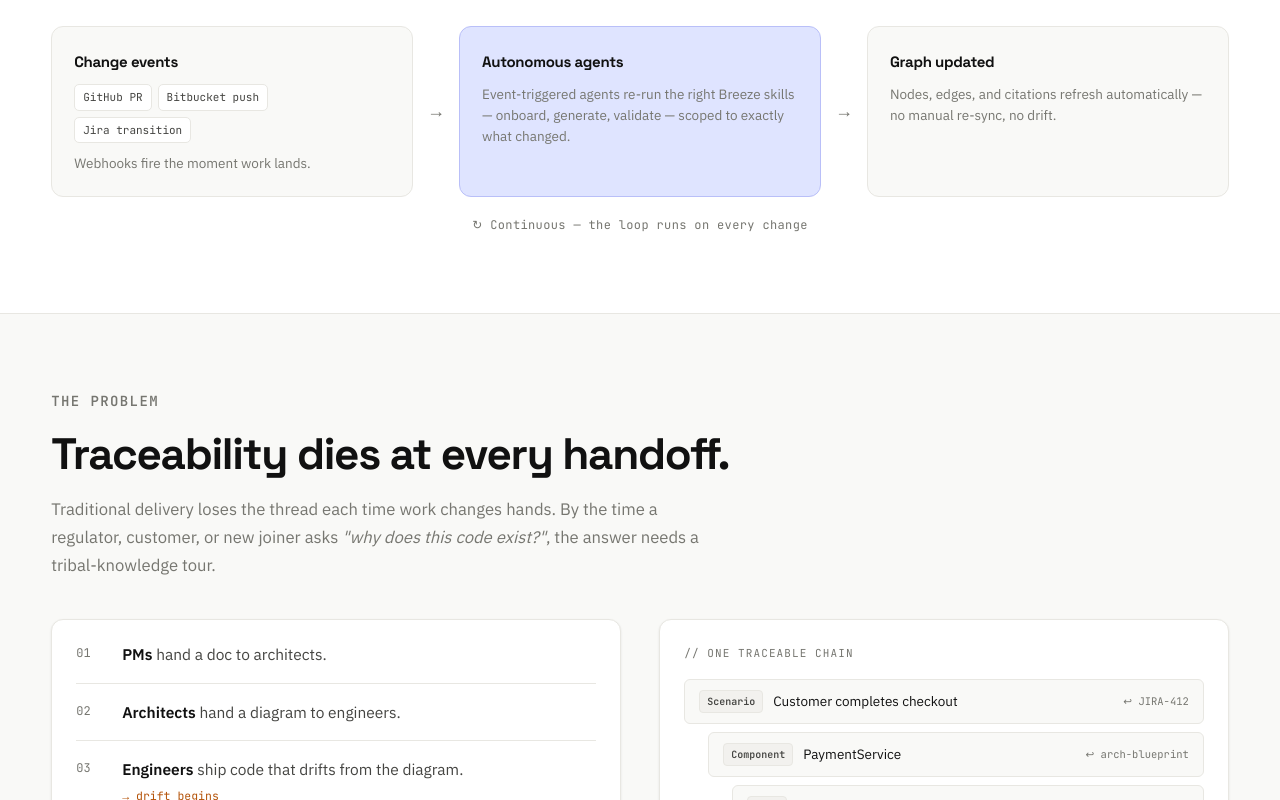
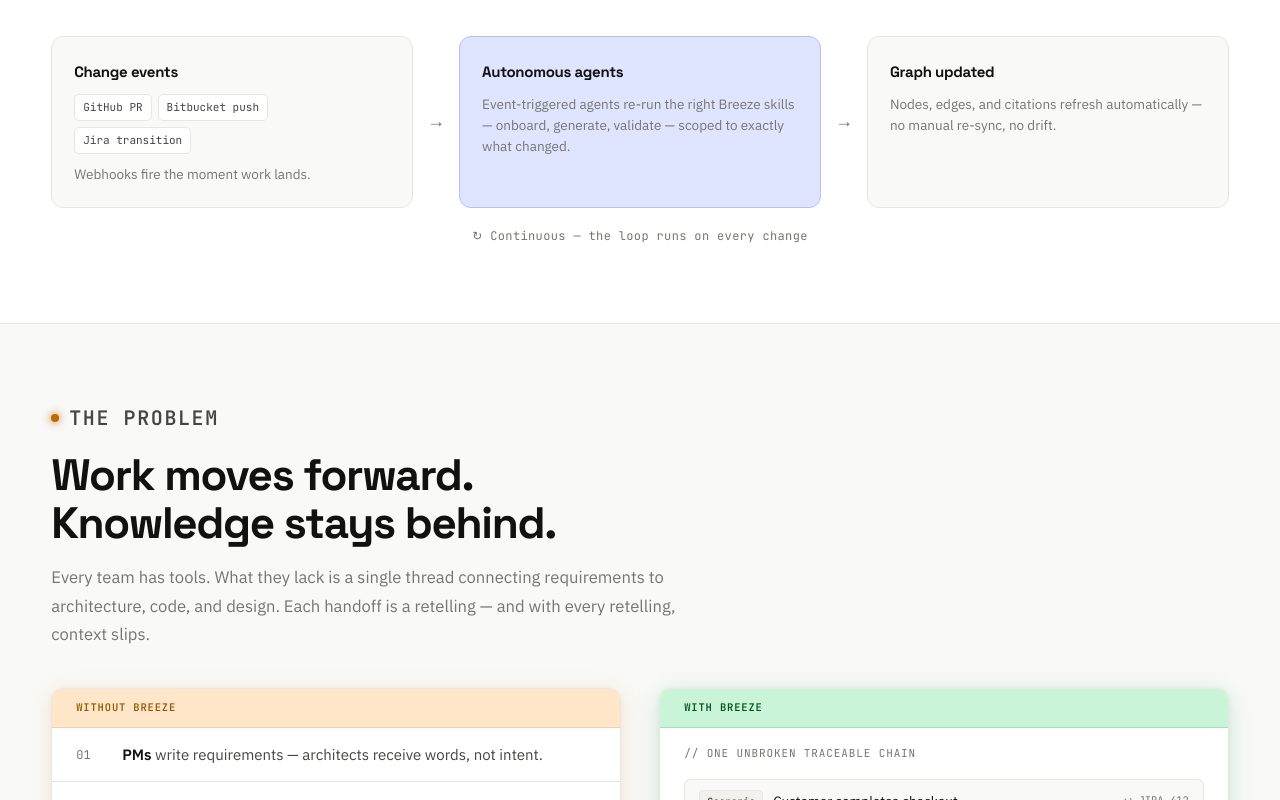
Before and after one commit to accionlabs/breeze-ai, a Next.js app: page / in a window 1280 px wide. Shown: the part 2000-2800 px from the top of the page. Built offline with nearby package versions, Linux system fonts and the light colour scheme.

Commit message:
Corrections done on the eyebrow components

```diff
--- a/app/globals.css
+++ b/app/globals.css
@@ -205,10 +205,24 @@ code, kbd {
 .hero__eyebrow {
   font-family: var(--mono);
   font-size: 11.5px;
+  font-weight: 800;
   letter-spacing: 0.12em;
   text-transform: uppercase;
   color: var(--fg-muted);
   margin-bottom: 28px;
+  display: inline-flex;
+  align-items: center;
+  gap: 8px;
+}
+.hero__eyebrow::before {
+  content: '';
+  display: inline-block;
+  width: 7px;
+  height: 7px;
+  border-radius: 50%;
+  background: var(--indigo-muted);
+  box-shadow: 0 0 8px var(--indigo-muted);
+  flex: none;
 }
 .hero h1 {
   font-size: clamp(40px, 5.5vw, 76px);
@@ -531,12 +545,29 @@ code, kbd {
 }
 .lsection__eyebrow {
   font-family: var(--mono);
-  font-size: 14px;
-  font-weight: 700;
-  letter-spacing: 0.10em;
+  font-size: 20px;
+  font-weight: 900;
+  letter-spacing: 0.08em;
   text-transform: uppercase;
-  color: var(--fg-muted);
+  color: var(--fg-2);
   margin-bottom: 16px;
+  display: inline-flex;
+  align-items: center;
+  gap: 10px;
+}
+.lsection__eyebrow::before {
+  content: '';
+  display: inline-block;
+  width: 8px;
+  height: 8px;
+  border-radius: 50%;
+  background: var(--indigo-muted);
+  box-shadow: 0 0 8px var(--indigo-muted);
+  flex: none;
+}
+.lsection__eyebrow--amber::before {
+  background: var(--amber);
+  box-shadow: 0 0 8px var(--amber);
 }
 .lsection h2 {
   font-size: clamp(28px, 3.5vw, 44px);
@@ -549,14 +580,18 @@ code, kbd {
   line-height: 1.7;
 }
 
+
 /* problem handoffs */
-.handoffs { display: flex; flex-direction: column; justify-content: center; height: 100%; background: var(--bg-white); border: 1px solid var(--border); border-radius: var(--radius-lg); box-shadow: var(--shadow-sm); padding: 6px 24px; }
-.handoff { display: grid; grid-template-columns: 32px 1fr; gap: 14px; padding: 15px 0; border-bottom: 1px solid var(--border); }
-.handoff:last-child { border-bottom: none; }
+.handoffs { display: flex; flex-direction: column; justify-content: center; height: 100%; background: var(--bg-white); border: 1px solid var(--border); border-radius: var(--radius-lg); box-shadow: 0 4px 24px oklch(0.72 0.13 70 / 0.18), 0 1px 4px oklch(0.72 0.13 70 / 0.10); padding: 0; overflow: hidden; }
+.handoffs--today { justify-content: flex-start; }
+.handoffs__badge { font-family: var(--mono); font-size: 10.5px; font-weight: 700; letter-spacing: 0.08em; text-transform: uppercase; color: oklch(0.52 0.12 70); background: var(--amber-light); border-bottom: 1px solid oklch(0.88 0.07 70); padding: 10px 24px; }
+.handoffs .handoff, .handoffs .handoff:last-child { margin-inline: 24px; }
+.handoff { display: grid; grid-template-columns: 32px 1fr; gap: 14px; padding: 15px 24px; border-bottom: 1px solid var(--border); margin-inline: 0 !important; }
+.handoff:last-child { border-bottom: none; padding-bottom: 20px; }
 .handoff__n { font-family: var(--mono); font-size: 12px; color: var(--fg-muted); padding-top: 2px; }
-.handoff__line { font-size: 15.5px; color: var(--fg-2); }
+.handoff__line { font-size: 15px; color: var(--fg-2); line-height: 1.55; }
 .handoff__line b { font-weight: 600; color: var(--fg); }
-.handoff__drift { display: block; margin-top: 4px; font-family: var(--mono); font-size: 11.5px; color: #B45309; }
+.handoff__drift { display: block; margin-top: 5px; font-family: var(--mono); font-size: 11px; color: oklch(0.52 0.12 70); background: var(--amber-light); border: 1px solid oklch(0.88 0.07 70); border-radius: 4px; padding: 2px 8px; width: fit-content; }
 
 /* two-col grid */
 .two-col { display: grid; grid-template-columns: 1fr 1fr; gap: clamp(20px, 3vw, 40px); align-items: stretch; }
@@ -568,10 +603,21 @@ code, kbd {
   border: 1px solid var(--border);
   border-radius: var(--radius-lg);
   padding: 24px;
-  box-shadow: var(--shadow-sm);
+  box-shadow: 0 4px 24px oklch(0.60 0.14 155 / 0.18), 0 1px 4px oklch(0.60 0.14 155 / 0.10);
   height: 100%;
+  box-sizing: border-box;
+  display: flex;
+  flex-direction: column;
+  overflow: hidden;
 }
-.trace-card__label { font-family: var(--mono); font-size: 11px; letter-spacing: 0.1em; text-transform: uppercase; color: var(--fg-muted); margin-bottom: 16px; }
+.trace-card--breeze { padding: 0; }
+.trace-card--breeze .trace-card__label,
+.trace-card--breeze .tnode,
+.trace-card--breeze .trace-card__foot { margin-inline: 24px; }
+.trace-card--breeze .tnode:first-of-type { margin-top: 0; }
+.trace-card__badge { font-family: var(--mono); font-size: 10.5px; font-weight: 700; letter-spacing: 0.08em; text-transform: uppercase; color: oklch(0.38 0.14 155); background: var(--green-light); border-bottom: 1px solid oklch(0.86 0.08 155); padding: 10px 24px; margin-bottom: 16px; }
+.trace-card__label { font-family: var(--mono); font-size: 11px; letter-spacing: 0.08em; text-transform: uppercase; color: var(--fg-muted); margin-bottom: 16px; }
+.trace-card__foot { margin-top: 16px; padding-top: 12px; border-top: 1px solid var(--border); font-size: 13px; color: var(--fg-muted); line-height: 1.55; font-style: italic; }
 .tnode { display: flex; align-items: center; gap: 10px; padding: 10px 14px; border-radius: 6px; background: var(--bg); border: 1px solid var(--border); margin-left: var(--ind, 0); }
 .tnode + .tnode { margin-top: 8px; }
 .tnode__tag { font-family: var(--mono); font-size: 10px; padding: 2px 7px; border-radius: 4px; font-weight: 600; background: var(--bg-code); border: 1px solid var(--border); color: var(--fg-2); }
@@ -961,3 +1007,124 @@ code, kbd {
 .reveal { opacity: 0; transform: translateY(16px); transition: opacity 0.6s cubic-bezier(.2,.7,.2,1), transform 0.6s cubic-bezier(.2,.7,.2,1); }
 .reveal.in { opacity: 1; transform: none; }
 @media (prefers-reduced-motion: reduce) { .reveal { opacity: 1; transform: none; transition: none; } }
+
+/* ================================================================
+   MOBILE / RESPONSIVE  (phones ≤ 480px, tablets up to 768px)
+   ================================================================ */
+
+/* ── Nav ─────────────────────────────────────────────────────── */
+@media (max-width: 480px) {
+  .nav__inner { gap: 10px; padding-inline: 16px; }
+  /* keep only "Get started" on phones */
+  .nav__cta .btn--outline { display: none; }
+}
+
+/* ── Hero copy ───────────────────────────────────────────────── */
+@media (max-width: 640px) {
+  .hero__copy {
+    padding: 36px 20px 32px;
+  }
+  .hero h1 { font-size: clamp(32px, 8vw, 48px); }
+  .hero__sub { font-size: 15px; max-width: 100%; }
+  .hero__btns { flex-direction: column; gap: 10px; }
+  .hero__btns .btn { width: 100%; justify-content: center; }
+}
+
+/* ── Hero cmd pill: prevent overflow ─────────────────────────── */
+@media (max-width: 640px) {
+  .hero__cmd {
+    width: 100%;
+    box-sizing: border-box;
+    overflow: hidden;
+  }
+  .hero__cmd span {
+    overflow: hidden;
+    text-overflow: ellipsis;
+    white-space: nowrap;
+    flex: 1;
+    min-width: 0;
+  }
+}
+
+/* ── Hide heavy ImpactFlow visual on phones ──────────────────── */
+@media (max-width: 700px) {
+  .hero__visual--flow { display: none; }
+  /* hero--dark stacks at 1380px; on phones let copy breathe */
+  .hero--dark { min-height: 0; }
+}
+
+/* ── ImpactFlow stacked layout fixes ────────────────────────── */
+@media (max-width: 820px) {
+  /* remove the negative margin that works for horizontal layout */
+  .impact-flow { margin-top: 0; padding: 24px 16px; }
+  .flow-stage--report { min-height: 220px; }
+  .hero__visual--flow { padding: 0; }
+}
+
+/* ── Persona grid: 1-col on phones ──────────────────────────── */
+@media (max-width: 480px) {
+  .persona-grid { grid-template-columns: 1fr; }
+}
+
+/* ── Comparison: tabs scroll, header & verdict stack ─────────── */
+@media (max-width: 600px) {
+  /* tabs scrollable row */
+  .compare-tabs {
+    width: 100%;
+    overflow-x: auto;
+    border-radius: var(--radius) var(--radius) 0 0;
+  }
+  .ctab { white-space: nowrap; padding: 10px 14px; font-size: 13px; }
+
+  /* two-col product header → stack */
+  .cmp-head { grid-template-columns: 1fr; }
+  .cmp-col:first-child { border-right: none; border-bottom: 1px solid var(--border); }
+
+  /* verdict → stack */
+  .cmp-verdict { grid-template-columns: 1fr; }
+  .verdict-col:first-child {
+    border-right: none;
+    border-bottom: 1px solid var(--border);
+  }
+
+  /* table cell padding tighter */
+  .cmp-table th, .cmp-table td { padding: 10px 14px; }
+  .cmp-col { padding: 16px; }
+  .verdict-col { padding: 14px 16px; }
+}
+
+/* ── Footer: 1-col on phones ─────────────────────────────────── */
+@media (max-width: 480px) {
+  .footer__inner { grid-template-columns: 1fr; gap: 24px; }
+  .footer__blurb { max-width: 100%; }
+}
+
+/* ── CTA section command: overflow safe ─────────────────────── */
+@media (max-width: 600px) {
+  .landing-cta__cmd {
+    width: 100%;
+    max-width: 100%;
+    box-sizing: border-box;
+    overflow: hidden;
+  }
+  .landing-cta__cmd span {
+    overflow: hidden;
+    text-overflow: ellipsis;
+    white-space: nowrap;
+    flex: 1;
+    min-width: 0;
+  }
+}
+
+/* ── General section padding on phones ──────────────────────── */
+@media (max-width: 480px) {
+  .lsection { padding-block: clamp(40px, 8vw, 64px); }
+  .lsection__head { margin-bottom: 28px; }
+  .wrap { padding-inline: 16px; }
+  .two-col { gap: 16px; }
+  .syncflow { gap: 10px; }
+  .handoffs { padding: 4px 16px; }
+  .trace-card { padding: 16px; }
+  .tnode { margin-left: min(var(--ind, 0px), 20px) !important; }
+  .landing-cta { padding-block: clamp(40px, 8vw, 64px); }
+}
--- a/app/page.tsx
+++ b/app/page.tsx
@@ -124,19 +124,20 @@ export default function Home() {
         <div className="wrap">
           <ScrollReveal>
             <div className="lsection__head">
-              <div className="lsection__eyebrow">The problem</div>
-              <h2>Traceability dies at every handoff.</h2>
-              <p className="lead">Traditional delivery loses the thread each time work changes hands. By the time a regulator, customer, or new joiner asks <em>"why does this code exist?"</em>, the answer needs a tribal-knowledge tour.</p>
+              <div className="lsection__eyebrow lsection__eyebrow--amber">The problem</div>
+              <h2>Work moves forward.<br />Knowledge stays behind.</h2>
+              <p className="lead">Every team has tools. What they lack is a single thread connecting requirements to architecture, code, and design. Each handoff is a retelling — and with every retelling, context slips.</p>
             </div>
           </ScrollReveal>
           <div className="two-col">
             <ScrollReveal>
-              <div className="handoffs">
+              <div className="handoffs handoffs--today">
+                <div className="handoffs__badge">Without Breeze</div>
                 {[
-                  ['01', '<b>PMs</b> hand a doc to architects.', null],
-                  ['02', '<b>Architects</b> hand a diagram to engineers.', null],
-                  ['03', '<b>Engineers</b> ship code that drifts from the diagram.', '→ drift begins'],
-                  ['04', 'The <b>design system</b> in Figma evolves independently of the running UI.', '→ silent divergence'],
+                  ['01', '<b>PMs</b> write requirements — architects receive words, not intent.', null],
+                  ['02', '<b>Architects</b> produce diagrams — engineers receive snapshots, not decisions.', null],
+                  ['03', '<b>Engineers</b> ship code that silently drifts from both.', '↳ untracked drift'],
+                  ['04', 'The <b>design system</b> evolves in Figma, disconnected from the running UI.', '↳ silent divergence'],
                 ].map(([n, line, drift]) => (
                   <div key={n as string} className="handoff">
                     <span className="handoff__n">{n}</span>
@@ -149,8 +150,9 @@ export default function Home() {
               </div>
             </ScrollReveal>
             <ScrollReveal>
-              <div className="trace-card">
-                <div className="trace-card__label">// one traceable chain</div>
+              <div className="trace-card trace-card--breeze">
+                <div className="trace-card__badge">With Breeze</div>
+                <div className="trace-card__label">// one unbroken traceable chain</div>
                 {[
                   [0, 'Scenario', 'Customer completes checkout', '↩ JIRA-412'],
                   [24, 'Component', 'PaymentService', '↩ arch-blueprint'],
@@ -163,6 +165,7 @@ export default function Home() {
                     <span className="tnode__ref">{ref}</span>
                   </div>
                 ))}
+                <p className="trace-card__foot">Every node — requirement, design, code — linked and queryable.</p>
               </div>
             </ScrollReveal>
           </div>
```
